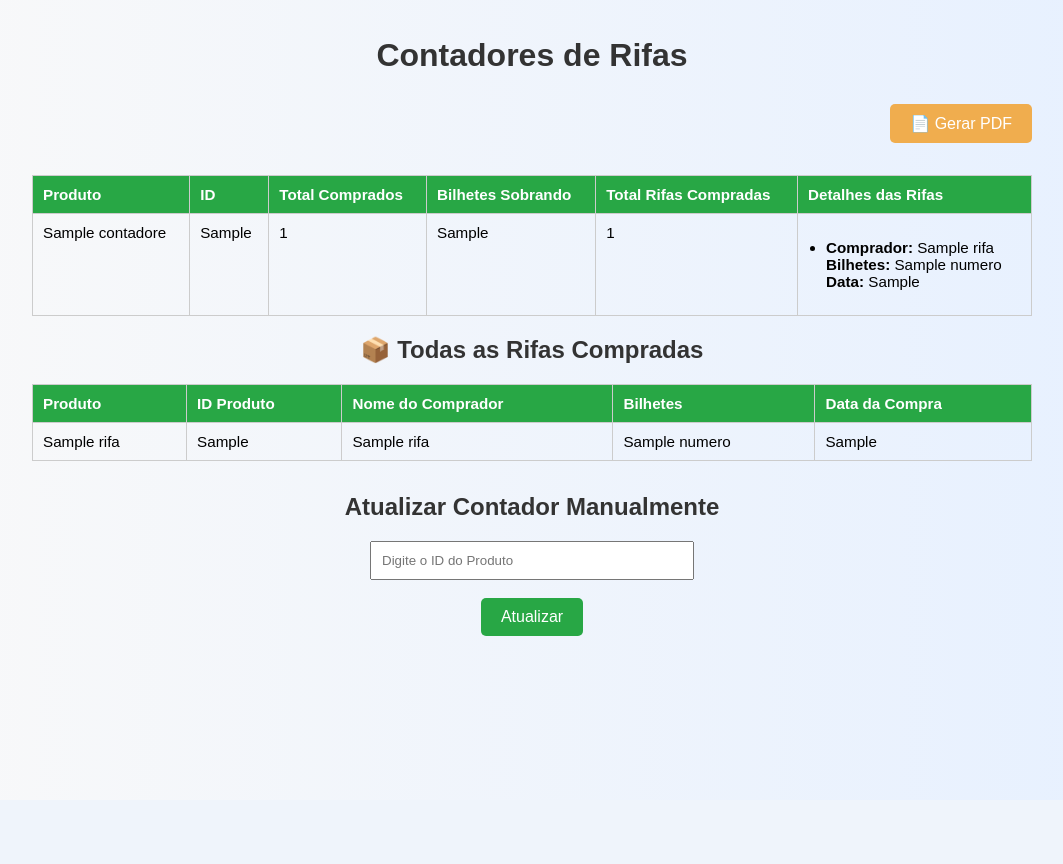
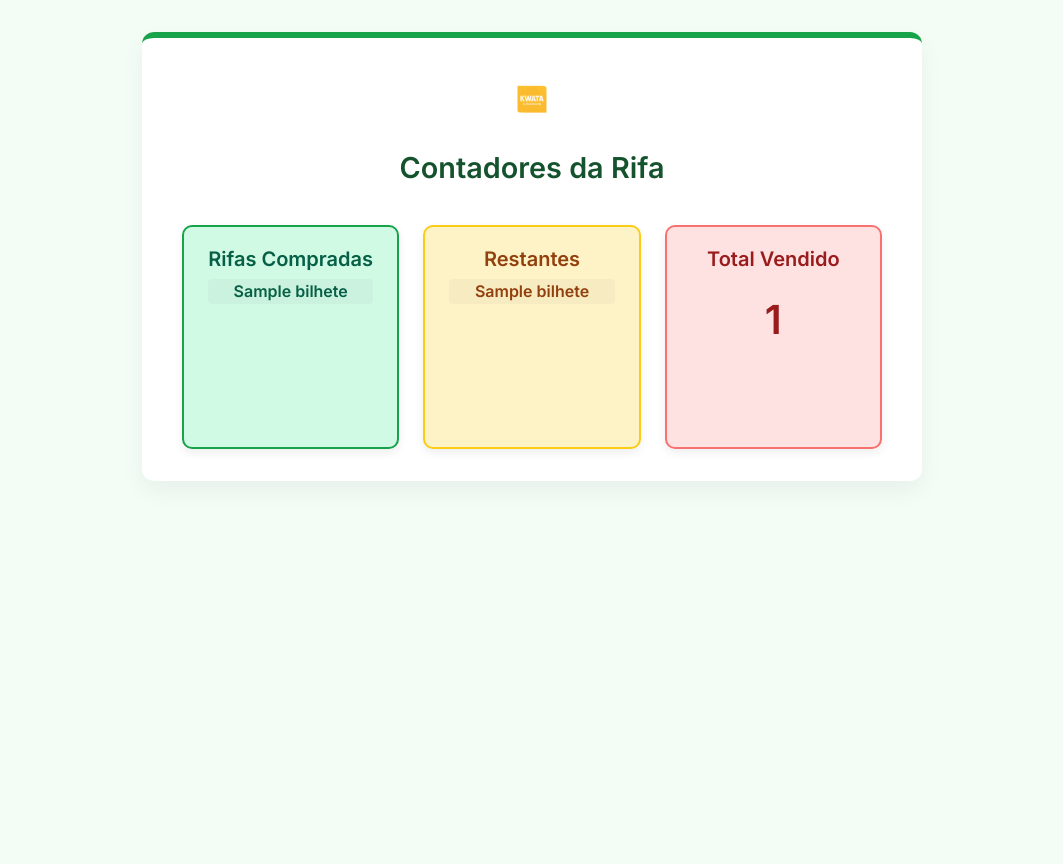
Before and after one commit to Arrikson/kwata, a FastAPI app: template templates/contadores.html in a window 1280 px wide. Shown: the whole page, without its empty margins (108-1171 px from the left). Before the commit the page ends 636 px from the top, so only its background shows below. Run offline with FastAPI, Linux system fonts and the light colour scheme; the template is opened without the code that fills it: most values are stand-ins (such as "Sample title", 1, 10 or a date in 2020); parts of the project's set-up code (start-up, migrations or seed data) failed here and were passed over; some libraries are stand-ins or nearby versions.

Commit message:
Update contadores.html

```diff
--- a/templates/contadores.html
+++ b/templates/contadores.html
@@ -1,244 +1,165 @@
 <!DOCTYPE html>
 <html lang="pt">
 <head>
-  <meta charset="UTF-8">
-  <title>Contadores de Rifas</title>
-  <meta name="viewport" content="width=device-width, initial-scale=1.0">
+  <meta charset="UTF-8" />
+  <meta name="viewport" content="width=device-width, initial-scale=1" />
+  <title>Contadores da Rifa</title>
+  <link href="https://fonts.googleapis.com/css2?family=Inter:wght@400;600&display=swap" rel="stylesheet" />
   <style>
-    :root {
-      --verde: #28a745;
-      --verde-escuro: #218838;
-      --amarelo-claro: #fff9cc;
-      --vermelho-claro: #ffdddd;
+    body {
+      font-family: 'Inter', sans-serif;
+      margin: 0;
+      background-color: #f3fdf6;
+      color: #333;
+      min-height: 100vh;
+      display: flex;
+      justify-content: center;
+      align-items: flex-start;
+      padding: 2rem 1rem;
     }
-
-    body {
-      font-family: Arial, sans-serif;
-      margin: 0;
-      padding: 1rem;
-      background: linear-gradient(to right, #f9f9f9, #e6f0ff);
+    main {
+      background: #ffffff;
+      max-width: 700px;
+      width: 100%;
+      border-radius: 12px;
+      padding: 2rem 2.5rem;
+      box-shadow: 0 10px 25px rgba(0, 0, 0, 0.05);
+      border-top: 6px solid #16a34a;
+      display: flex;
+      flex-direction: column;
+      align-items: center;
     }
-
-    h1, h2 {
+    header {
+      width: 100%;
       text-align: center;
-      color: #333;
+      margin-bottom: 1.5rem;
     }
-
-    .container {
-      max-width: 1000px;
-      margin: auto;
-    }
-
-    table {
-      width: 100%;
-      border-collapse: collapse;
-      margin-top: 1rem;
-      font-size: 0.95rem;
-    }
-
-    th, td {
-      padding: 10px;
-      border: 1px solid #ccc;
-      vertical-align: top;
-      text-align: left;
-    }
-
-    th {
-      background-color: var(--verde);
-      color: white;
-    }
-
-    tr:nth-child(even) {
-      background-color: #f5f5f5;
-    }
-
-    ul {
-      padding-left: 18px;
-    }
-
-    .atencao {
-      background-color: var(--vermelho-claro);
-      padding: 10px;
-      border-left: 5px solid red;
+    header img {
+      height: 60px;
       margin-bottom: 1rem;
     }
-
-    form {
-      margin-top: 2rem;
+    h1 {
+      margin: 0;
+      font-size: 1.8rem;
+      font-weight: 700;
+      color: #14532d;
+    }
+    .grid {
+      display: grid;
+      grid-template-columns: repeat(3, 1fr);
+      gap: 1.5rem;
+      width: 100%;
+      margin-top: 1rem;
+    }
+    .card {
+      background-color: #fefefe;
+      border-radius: 10px;
+      padding: 1.25rem 1.5rem;
+      box-shadow: 0 4px 10px rgba(0, 0, 0, 0.07);
+      display: flex;
+      flex-direction: column;
+      align-items: center;
+      min-height: 180px;
       text-align: center;
     }
-
-    input[type="text"] {
-      padding: 10px;
-      width: 70%;
-      max-width: 300px;
-      margin-bottom: 10px;
+    .card h2 {
+      margin: 0 0 0.5rem;
+      font-weight: 700;
+      font-size: 1.25rem;
     }
-
-    button {
-      padding: 10px 20px;
-      background-color: var(--verde);
-      border: none;
-      color: white;
-      cursor: pointer;
+    .rifas-compradas {
+      background-color: #d1fae5; /* verde claro */
+      color: #065f46;
+      border: 2px solid #16a34a;
+    }
+    .restantes {
+      background-color: #fef3c7; /* amarelo claro */
+      color: #92400e;
+      border: 2px solid #facc15;
+    }
+    .total-vendido {
+      background-color: #fee2e2; /* vermelho claro */
+      color: #991b1b;
+      border: 2px solid #f87171;
+    }
+    ul {
+      list-style-type: none;
+      padding-left: 0;
+      margin: 0;
+      max-height: 120px;
+      overflow-y: auto;
+      width: 100%;
+      font-weight: 600;
       font-size: 1rem;
-      border-radius: 5px;
-      margin-top: 0.5rem;
+      user-select: text;
     }
-
-    button:hover {
-      background-color: var(--verde-escuro);
+    ul li {
+      padding: 0.15rem 0.4rem;
+      border-radius: 4px;
+      margin-bottom: 0.3rem;
+      background: rgba(0,0,0,0.03);
     }
-
-    .pdf-btn {
-      background-color: #f0ad4e;
-      margin-bottom: 1rem;
+    .total-count {
+      font-size: 2.5rem;
+      font-weight: 900;
+      margin-top: 1rem;
     }
-
-    .pdf-btn:hover {
-      background-color: #ec971f;
+    @media (max-width: 720px) {
+      main {
+        padding: 1.5rem 1.5rem;
       }
-
-    @media (max-width: 768px) {
-      table, thead, tbody, th, td, tr {
-        display: block;
+      .grid {
+        grid-template-columns: 1fr;
       }
-
-      th {
-        position: absolute;
-        left: -9999px;
-        top: -9999px;
+      .card {
+        min-height: auto;
+        margin-bottom: 1.5rem;
       }
-
-      td {
-        border: none;
-        position: relative;
-        padding-left: 50%;
-        white-space: pre-line;
+      .total-count {
+        font-size: 2rem;
       }
-
-      td::before {
-        position: absolute;
-        left: 10px;
-        top: 10px;
-        white-space: nowrap;
-        font-weight: bold;
-      }
-
-      td:nth-of-type(1)::before { content: "Produto"; }
-      td:nth-of-type(2)::before { content: "ID"; }
-      td:nth-of-type(3)::before { content: "Total Comprados"; }
-      td:nth-of-type(4)::before { content: "Bilhetes Sobrando"; }
-      td:nth-of-type(5)::before { content: "Total Rifas Compradas"; }
-      td:nth-of-type(6)::before { content: "Detalhes das Rifas"; }
     }
   </style>
-
-  <!-- jsPDF CDN -->
-  <script src="https://cdnjs.cloudflare.com/ajax/libs/jspdf/2.5.1/jspdf.umd.min.js"></script>
-  <script>
-    function gerarPDF() {
-      const { jsPDF } = window.jspdf;
-      const doc = new jsPDF({ orientation: "portrait", unit: "pt", format: "a4" });
-
-      doc.html(document.querySelector(".container"), {
-        callback: function (pdf) {
-          pdf.save("relatorio-contadores.pdf");
-        },
-        x: 20,
-        y: 20,
-        html2canvas: { scale: 0.6 }
-      });
-    }
-  </script>
 </head>
 <body>
-  <div class="container">
-    <h1>Contadores de Rifas</h1>
+  <main>
+    <header>
+      <img src="/static/novologo.png" alt="Logotipo" />
+      <h1>Contadores da Rifa</h1>
+    </header>
 
-    <div style="text-align: right;">
-      <button class="pdf-btn" onclick="gerarPDF()">📄 Gerar PDF</button>
-    </div>
-
-    <!-- Tabela principal dos contadores -->
-    <table>
-      <thead>
-        <tr>
-          <th>Produto</th>
-          <th>ID</th>
-          <th>Total Comprados</th>
-          <th>Bilhetes Sobrando</th>
-          <th>Total Rifas Compradas</th>
-          <th>Detalhes das Rifas</th>
-        </tr>
-      </thead>
-      <tbody>
-        {% for c in contadores %}
-        <tr>
-          <td>{{ c.nome_produto }}</td>
-          <td>{{ c.id_produto }}</td>
-          <td>{{ c.total_comprados }}</td>
-          <td>{{ c.bilhetes_sobrando }}</td>
-          <td>
-            {% set total_bilhetes_comprados = [] %}
-            {% for rifa in c.rifas_compradas %}
-              {% if rifa.numeros %}
-                {% set _ = total_bilhetes_comprados.extend(rifa.numeros) %}
-              {% endif %}
-            {% endfor %}
-            {{ total_bilhetes_comprados | length }}
-          </td>
-          <td>
-            {% if c.rifas_compradas %}
+    <div class="grid">
+      <section class="card rifas-compradas" aria-label="Rifas Compradas">
+        <h2>Rifas Compradas</h2>
+        {% if rifas_compradas %}
           <ul>
-                {% for rifa in c.rifas_compradas %}
-                <li>
-                  <strong>Comprador:</strong> {{ rifa.nome_comprador or "N/A" }}<br>
-                  <strong>Bilhetes:</strong> {{ rifa.numeros | join(', ') if rifa.numeros else "N/A" }}<br>
-                  <strong>Data:</strong> {{ rifa.data_compra or "N/A" }}
-                </li>
+            {% for bilhete in rifas_compradas %}
+              <li>{{ bilhete }}</li>
             {% endfor %}
           </ul>
         {% else %}
-              <div class="atencao">Nenhuma rifa comprada</div>
+          <p>Nenhum bilhete comprado ainda.</p>
         {% endif %}
-          </td>
-        </tr>
+      </section>
+
+      <section class="card restantes" aria-label="Rifas Restantes">
+        <h2>Restantes</h2>
+        {% if rifas_restantes %}
+          <ul>
+            {% for bilhete in rifas_restantes %}
+              <li>{{ bilhete }}</li>
             {% endfor %}
-      </tbody>
-    </table>
+          </ul>
+        {% else %}
+          <p>Sem bilhetes restantes.</p>
+        {% endif %}
+      </section>
 
-    <!-- Tabela adicional de todas as rifas-compradas -->
-    <h2>📦 Todas as Rifas Compradas</h2>
-    <table>
-      <thead>
-        <tr>
-          <th>Produto</th>
-          <th>ID Produto</th>
-          <th>Nome do Comprador</th>
-          <th>Bilhetes</th>
-          <th>Data da Compra</th>
-        </tr>
-      </thead>
-      <tbody>
-        {% for rifa in rifas_compradas_todas %}
-        <tr>
-          <td>{{ rifa.nome_produto }}</td>
-          <td>{{ rifa.id_produto }}</td>
-          <td>{{ rifa.nome_comprador or "N/A" }}</td>
-          <td>{{ rifa.numeros | join(', ') if rifa.numeros else "N/A" }}</td>
-          <td>{{ rifa.data_compra or "N/A" }}</td>
-        </tr>
-        {% endfor %}
-      </tbody>
-    </table>
-
-    <form method="post" action="/contadores">
-      <h2>Atualizar Contador Manualmente</h2>
-      <input type="text" name="id_produto" placeholder="Digite o ID do Produto">
-      <br>
-      <button type="submit">Atualizar</button>
-    </form>
+      <section class="card total-vendido" aria-label="Total Vendido">
+        <h2>Total Vendido</h2>
+        <div class="total-count">{{ total_vendido }}</div>
+      </section>
     </div>
+  </main>
 </body>
 </html>
```
Lines whose indentation alone changed are shown as unchanged.
